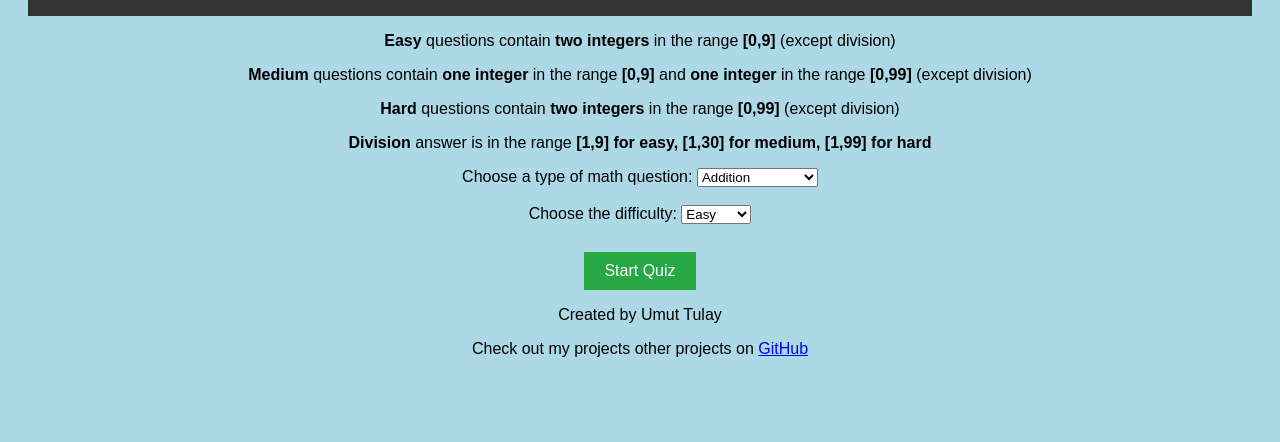
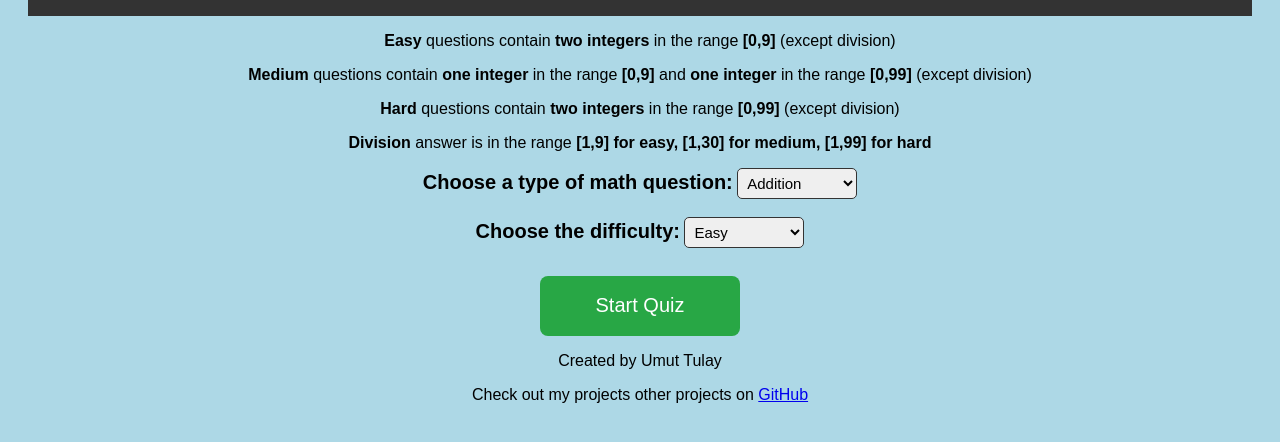
Before and after one commit to umutulay/real_mental_math, a website: page views/index.html in a window 1280 px wide. Shown: the part 122-564 px from the top of the page. Drawn offline with Linux system fonts and the light colour scheme.

Commit message:
some frontend style

```diff
--- a/public/css/style.css
+++ b/public/css/style.css
@@ -20,13 +20,16 @@ header {
 }
 
 button {
-    padding: 10px 20px;
-    font-size: 16px;
+    padding: 15px 30px;  /* Increase padding */
+    font-size: 20px;     /* Increase font size */
     background: #28a745;
     color: white;
     border: none;
     cursor: pointer;
     margin-top: 10px;
+    width: 200px;        /* Optional: Set a fixed width */
+    height: 60px;        /* Optional: Set a fixed height */
+    border-radius: 8px;  /* Optional: Rounded corners for a smoother look */
 }
 
 button:hover {
@@ -43,3 +46,17 @@ p#question {
   line-height: 1.5;
   padding: 10px;
 }
+
+label {
+    font-size: 20px; /* Increase text size */
+    font-weight: bold; /* Make it bold */
+    margin-bottom: 10px; /* Adds space below labels */
+}
+
+select {
+    font-size: 15px; /* Increase text size */
+    padding: 5px; /* Make the dropdown bigger */
+    width: 120px; /* Adjust width */
+    border-radius: 5px; /* Add rounded corners */
+    border: 1px solid #333; /* Optional: Add a border */
+}
--- a/views/index.html
+++ b/views/index.html
@@ -29,7 +29,7 @@
             <option value="subtraction">Subtraction</option>
             <option value="multiplication">Multiplication</option>
             <option value="division">Division</option>
-            <option value="mixed">Mixed (Random)</option>
+            <option value="mixed">Mixed</option>
         </select>
         <br><br>
         <label for="difficulty">Choose the difficulty:</label>
```
